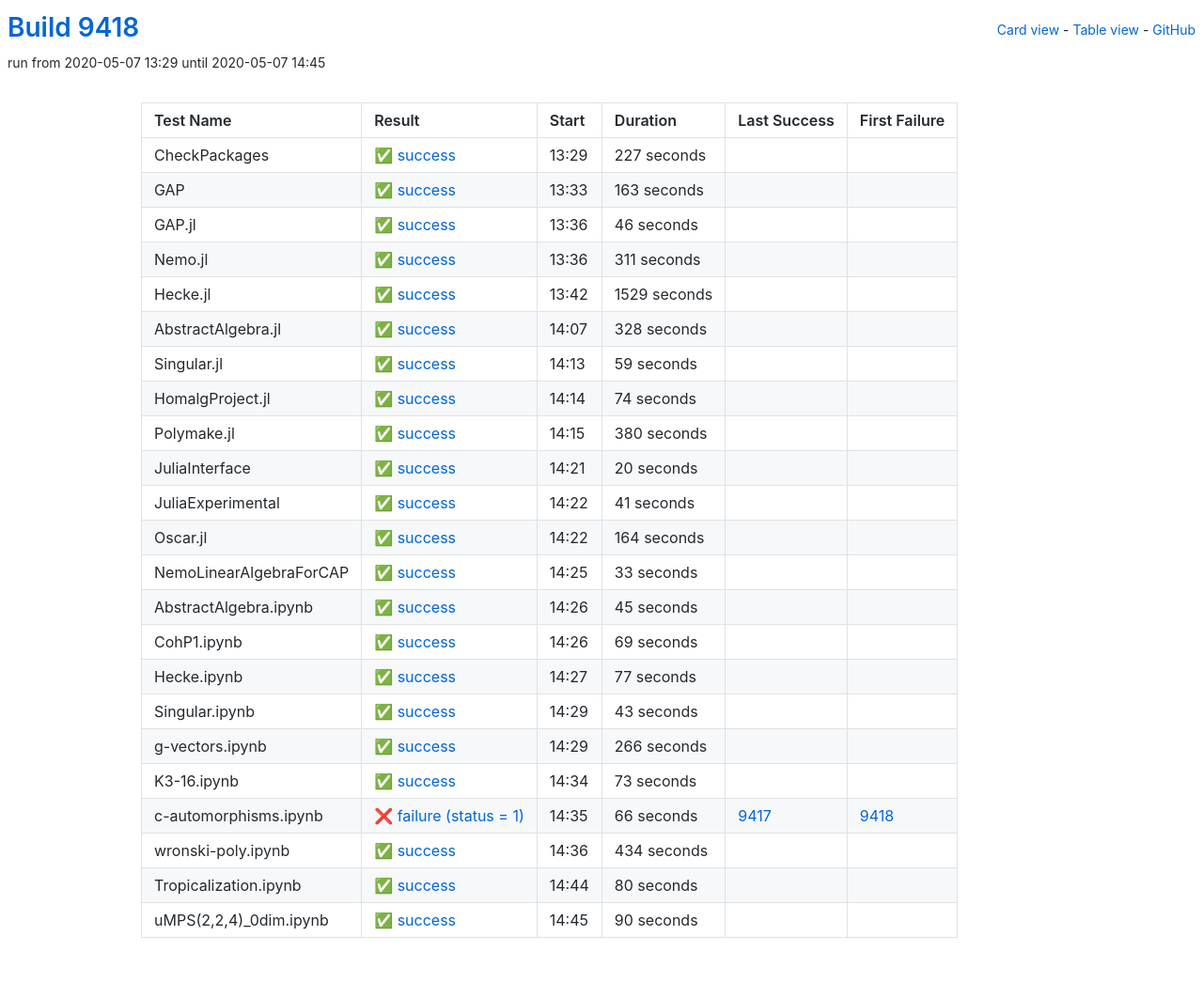
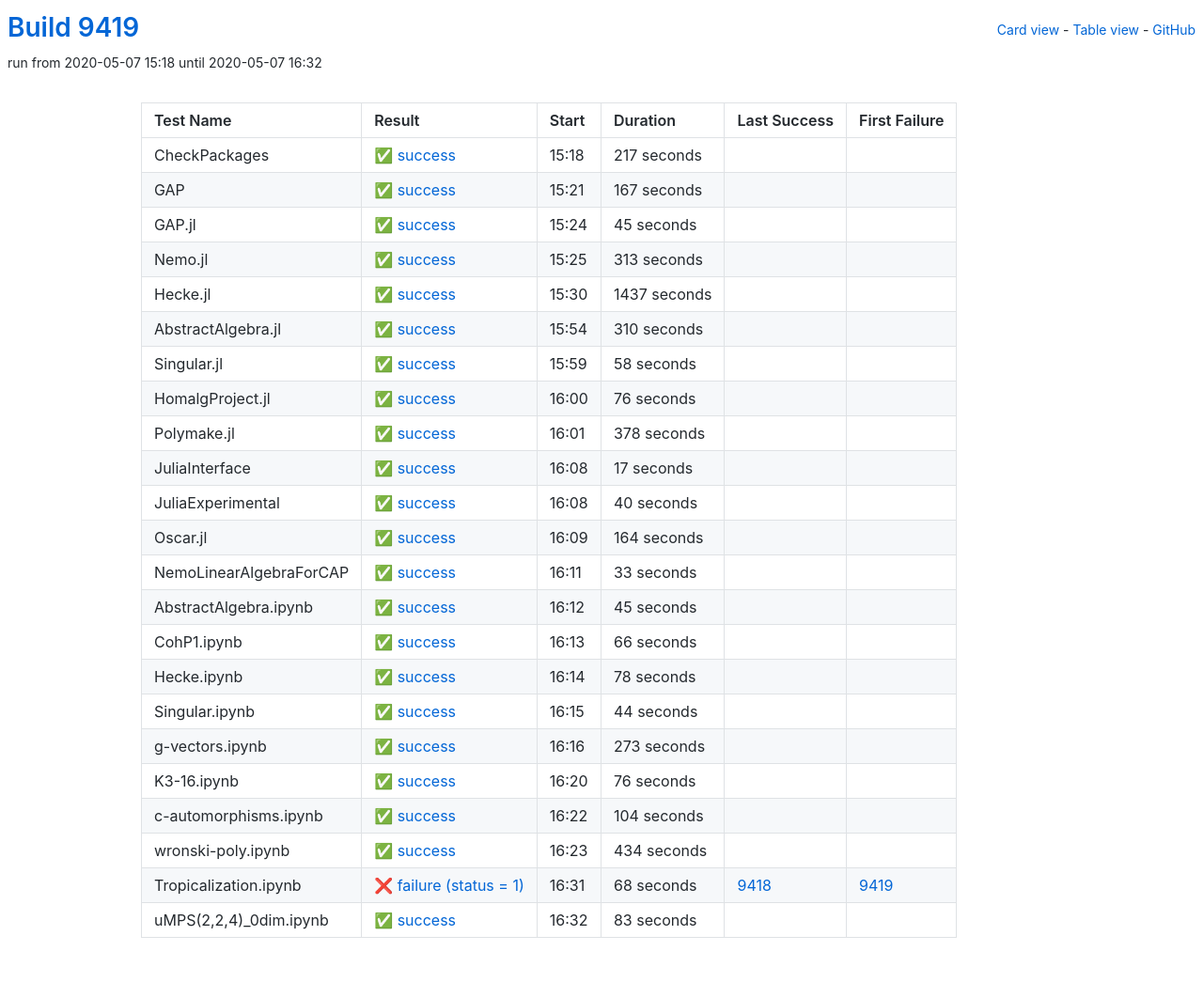
Before and after one commit to oscar-system/oscar-ci-status, a Jekyll site: the page built from table.html, in a window 1280 px wide. Shown: the whole page at 94% size. Built offline with Jekyll 4.4.1, drawn with Linux system fonts in a browser that asks for light colours.

Commit message:
Build 9419

```diff
--- a/_data/ci.yml
+++ b/_data/ci.yml
@@ -1,137 +1,137 @@
-build: 9418
-build_url: https://oscarci.mathematik.uni-kl.de/job/oscar/9418/
+build: 9419
+build_url: https://oscarci.mathematik.uni-kl.de/job/oscar/9419/
 job: oscar
 tests:
-- duration: 227
+- duration: 217
   exitcode: 0
   first_failure: false
   first_failure_url: null
   id: checkpackages
   last_success: false
   last_success_url: null
-  log: https://oscarci.mathematik.uni-kl.de/job/oscar/9418/artifact/logs/build-9418/CheckPackages.log
+  log: https://oscarci.mathematik.uni-kl.de/job/oscar/9419/artifact/logs/build-9419/CheckPackages.log
   name: CheckPackages
-  start: 2020-05-07 13:29
+  start: 2020-05-07 15:18
   status: success
   success: true
-- duration: 163
+- duration: 167
   exitcode: 0
   first_failure: false
   first_failure_url: null
   id: gap
   last_success: false
   last_success_url: null
-  log: https://oscarci.mathematik.uni-kl.de/job/oscar/9418/artifact/logs/build-9418/GAP.log
+  log: https://oscarci.mathematik.uni-kl.de/job/oscar/9419/artifact/logs/build-9419/GAP.log
   name: GAP
-  start: 2020-05-07 13:33
+  start: 2020-05-07 15:21
   status: success
   success: true
-- duration: 46
+- duration: 45
   exitcode: 0
   first_failure: false
   first_failure_url: null
   id: gap-jl
   last_success: false
   last_success_url: null
-  log: https://oscarci.mathematik.uni-kl.de/job/oscar/9418/artifact/logs/build-9418/GAP.jl.log
+  log: https://oscarci.mathematik.uni-kl.de/job/oscar/9419/artifact/logs/build-9419/GAP.jl.log
   name: GAP.jl
-  start: 2020-05-07 13:36
+  start: 2020-05-07 15:24
   status: success
   success: true
-- duration: 311
+- duration: 313
   exitcode: 0
   first_failure: false
   first_failure_url: null
   id: nemo-jl
   last_success: false
   last_success_url: null
-  log: https://oscarci.mathematik.uni-kl.de/job/oscar/9418/artifact/logs/build-9418/Nemo.jl.log
+  log: https://oscarci.mathematik.uni-kl.de/job/oscar/9419/artifact/logs/build-9419/Nemo.jl.log
   name: Nemo.jl
-  start: 2020-05-07 13:36
+  start: 2020-05-07 15:25
   status: success
   success: true
-- duration: 1529
+- duration: 1437
   exitcode: 0
   first_failure: false
   first_failure_url: null
   id: hecke-jl
   last_success: false
   last_success_url: null
-  log: https://oscarci.mathematik.uni-kl.de/job/oscar/9418/artifact/logs/build-9418/Hecke.jl.log
+  log: https://oscarci.mathematik.uni-kl.de/job/oscar/9419/artifact/logs/build-9419/Hecke.jl.log
   name: Hecke.jl
-  start: 2020-05-07 13:42
+  start: 2020-05-07 15:30
   status: success
   success: true
-- duration: 328
+- duration: 310
   exitcode: 0
   first_failure: false
   first_failure_url: null
   id: abstractalgebra-jl
   last_success: false
   last_success_url: null
-  log: https://oscarci.mathematik.uni-kl.de/job/oscar/9418/artifact/logs/build-9418/AbstractAlgebra.jl.log
+  log: https://oscarci.mathematik.uni-kl.de/job/oscar/9419/artifact/logs/build-9419/AbstractAlgebra.jl.log
   name: AbstractAlgebra.jl
-  start: 2020-05-07 14:07
+  start: 2020-05-07 15:54
   status: success
   success: true
-- duration: 59
+- duration: 58
   exitcode: 0
   first_failure: false
   first_failure_url: null
   id: singular-jl
   last_success: false
   last_success_url: null
-  log: https://oscarci.mathematik.uni-kl.de/job/oscar/9418/artifact/logs/build-9418/Singular.jl.log
+  log: https://oscarci.mathematik.uni-kl.de/job/oscar/9419/artifact/logs/build-9419/Singular.jl.log
   name: Singular.jl
-  start: 2020-05-07 14:13
+  start: 2020-05-07 15:59
   status: success
   success: true
-- duration: 74
+- duration: 76
   exitcode: 0
   first_failure: false
   first_failure_url: null
   id: homalgproject-jl
   last_success: false
   last_success_url: null
-  log: https://oscarci.mathematik.uni-kl.de/job/oscar/9418/artifact/logs/build-9418/HomalgProject.jl.log
+  log: https://oscarci.mathematik.uni-kl.de/job/oscar/9419/artifact/logs/build-9419/HomalgProject.jl.log
   name: HomalgProject.jl
-  start: 2020-05-07 14:14
+  start: 2020-05-07 16:00
   status: success
   success: true
-- duration: 380
+- duration: 378
   exitcode: 0
   first_failure: false
   first_failure_url: null
   id: polymake-jl
   last_success: false
   last_success_url: null
-  log: https://oscarci.mathematik.uni-kl.de/job/oscar/9418/artifact/logs/build-9418/Polymake.jl.log
+  log: https://oscarci.mathematik.uni-kl.de/job/oscar/9419/artifact/logs/build-9419/Polymake.jl.log
   name: Polymake.jl
-  start: 2020-05-07 14:15
+  start: 2020-05-07 16:01
   status: success
   success: true
-- duration: 20
+- duration: 17
   exitcode: 0
   first_failure: false
   first_failure_url: null
   id: juliainterface
   last_success: false
   last_success_url: null
-  log: https://oscarci.mathematik.uni-kl.de/job/oscar/9418/artifact/logs/build-9418/JuliaInterface.log
+  log: https://oscarci.mathematik.uni-kl.de/job/oscar/9419/artifact/logs/build-9419/JuliaInterface.log
   name: JuliaInterface
-  start: 2020-05-07 14:21
+  start: 2020-05-07 16:08
   status: success
   success: true
-- duration: 41
+- duration: 40
   exitcode: 0
   first_failure: false
   first_failure_url: null
   id: juliaexperimental
   last_success: false
   last_success_url: null
-  log: https://oscarci.mathematik.uni-kl.de/job/oscar/9418/artifact/logs/build-9418/JuliaExperimental.log
+  log: https://oscarci.mathematik.uni-kl.de/job/oscar/9419/artifact/logs/build-9419/JuliaExperimental.log
   name: JuliaExperimental
-  start: 2020-05-07 14:22
+  start: 2020-05-07 16:08
   status: success
   success: true
 - duration: 164
@@ -141,9 +141,9 @@
   id: oscar-jl
   last_success: false
   last_success_url: null
-  log: https://oscarci.mathematik.uni-kl.de/job/oscar/9418/artifact/logs/build-9418/Oscar.jl.log
+  log: https://oscarci.mathematik.uni-kl.de/job/oscar/9419/artifact/logs/build-9419/Oscar.jl.log
   name: Oscar.jl
-  start: 2020-05-07 14:22
+  start: 2020-05-07 16:09
   status: success
   success: true
 - duration: 33
@@ -153,9 +153,9 @@
   id: nemolinearalgebraforcap
   last_success: false
   last_success_url: null
-  log: https://oscarci.mathematik.uni-kl.de/job/oscar/9418/artifact/logs/build-9418/NemoLinearAlgebraForCAP.log
+  log: https://oscarci.mathematik.uni-kl.de/job/oscar/9419/artifact/logs/build-9419/NemoLinearAlgebraForCAP.log
   name: NemoLinearAlgebraForCAP
-  start: 2020-05-07 14:25
+  start: 2020-05-07 16:11
   status: success
   success: true
 - duration: 45
@@ -165,83 +165,83 @@
   id: abstractalgebra-ipynb
   last_success: false
   last_success_url: null
-  log: https://oscarci.mathematik.uni-kl.de/job/oscar/9418/artifact/logs/build-9418/AbstractAlgebra.ipynb.log
+  log: https://oscarci.mathematik.uni-kl.de/job/oscar/9419/artifact/logs/build-9419/AbstractAlgebra.ipynb.log
   name: AbstractAlgebra.ipynb
-  start: 2020-05-07 14:26
+  start: 2020-05-07 16:12
   status: success
   success: true
-- duration: 69
+- duration: 66
   exitcode: 0
   first_failure: false
   first_failure_url: null
   id: cohp1-ipynb
   last_success: false
   last_success_url: null
-  log: https://oscarci.mathematik.uni-kl.de/job/oscar/9418/artifact/logs/build-9418/CohP1.ipynb.log
+  log: https://oscarci.mathematik.uni-kl.de/job/oscar/9419/artifact/logs/build-9419/CohP1.ipynb.log
   name: CohP1.ipynb
-  start: 2020-05-07 14:26
+  start: 2020-05-07 16:13
   status: success
   success: true
-- duration: 77
+- duration: 78
   exitcode: 0
   first_failure: false
   first_failure_url: null
   id: hecke-ipynb
   last_success: false
   last_success_url: null
-  log: https://oscarci.mathematik.uni-kl.de/job/oscar/9418/artifact/logs/build-9418/Hecke.ipynb.log
+  log: https://oscarci.mathematik.uni-kl.de/job/oscar/9419/artifact/logs/build-9419/Hecke.ipynb.log
   name: Hecke.ipynb
-  start: 2020-05-07 14:27
+  start: 2020-05-07 16:14
   status: success
   success: true
-- duration: 43
+- duration: 44
   exitcode: 0
   first_failure: false
   first_failure_url: null
   id: singular-ipynb
   last_success: false
   last_success_url: null
-  log: https://oscarci.mathematik.uni-kl.de/job/oscar/9418/artifact/logs/build-9418/Singular.ipynb.log
+  log: https://oscarci.mathematik.uni-kl.de/job/oscar/9419/artifact/logs/build-9419/Singular.ipynb.log
   name: Singular.ipynb
-  start: 2020-05-07 14:29
+  start: 2020-05-07 16:15
   status: success
   success: true
-- duration: 266
+- duration: 273
   exitcode: 0
   first_failure: false
   first_failure_url: null
   id: g-vectors-ipynb
   last_success: false
   last_success_url: null
-  log: https://oscarci.mathematik.uni-kl.de/job/oscar/9418/artifact/logs/build-9418/g-vectors.ipynb.log
+  log: https://oscarci.mathematik.uni-kl.de/job/oscar/9419/artifact/logs/build-9419/g-vectors.ipynb.log
   name: g-vectors.ipynb
-  start: 2020-05-07 14:29
+  start: 2020-05-07 16:16
   status: success
   success: true
-- duration: 73
+- duration: 76
   exitcode: 0
   first_failure: false
   first_failure_url: null
   id: k3-16-ipynb
   last_success: false
   last_success_url: null
-  log: https://oscarci.mathematik.uni-kl.de/job/oscar/9418/artifact/logs/build-9418/K3-16.ipynb.log
+  log: https://oscarci.mathematik.uni-kl.de/job/oscar/9419/artifact/logs/build-9419/K3-16.ipynb.log
   name: K3-16.ipynb
-  start: 2020-05-07 14:34
+  start: 2020-05-07 16:20
   status: success
   success: true
-- duration: 66
-  exitcode: 1
-  first_failure: 9418
-  first_failure_url: https://oscarci.mathematik.uni-kl.de/job/oscar/9418/
+- duration: 104
+  exitcode: 0
+  first_failure: false
+  first_failure_url: null
   id: c-automorphisms-ipynb
-  last_success: 9417
-  last_success_url: https://oscarci.mathematik.uni-kl.de/job/oscar/9417/
-  log: https://oscarci.mathematik.uni-kl.de/job/oscar/9418/artifact/logs/build-9418/c-automorphisms.ipynb.log
+  last_success: false
+  last_success_url: null
+  log: https://oscarci.mathematik.uni-kl.de/job/oscar/9419/artifact/logs/build-9419/c-automorphisms.ipynb.log
   name: c-automorphisms.ipynb
-  start: 2020-05-07 14:35
-  status: failure
-  success: false
+  start: 2020-05-07 16:22
+  status: success
+  success: true
 - duration: 434
   exitcode: 0
   first_failure: false
@@ -249,32 +249,32 @@
   id: wronski-poly-ipynb
   last_success: false
   last_success_url: null
-  log: https://oscarci.mathematik.uni-kl.de/job/oscar/9418/artifact/logs/build-9418/wronski-poly.ipynb.log
+  log: https://oscarci.mathematik.uni-kl.de/job/oscar/9419/artifact/logs/build-9419/wronski-poly.ipynb.log
   name: wronski-poly.ipynb
-  start: 2020-05-07 14:36
+  start: 2020-05-07 16:23
   status: success
   success: true
-- duration: 80
-  exitcode: 0
-  first_failure: false
-  first_failure_url: null
+- duration: 68
+  exitcode: 1
+  first_failure: 9419
+  first_failure_url: https://oscarci.mathematik.uni-kl.de/job/oscar/9419/
   id: tropicalization-ipynb
-  last_success: false
-  last_success_url: null
-  log: https://oscarci.mathematik.uni-kl.de/job/oscar/9418/artifact/logs/build-9418/Tropicalization.ipynb.log
+  last_success: 9418
+  last_success_url: https://oscarci.mathematik.uni-kl.de/job/oscar/9418/
+  log: https://oscarci.mathematik.uni-kl.de/job/oscar/9419/artifact/logs/build-9419/Tropicalization.ipynb.log
   name: Tropicalization.ipynb
-  start: 2020-05-07 14:44
-  status: success
-  success: true
-- duration: 90
+  start: 2020-05-07 16:31
+  status: failure
+  success: false
+- duration: 83
   exitcode: 0
   first_failure: false
   first_failure_url: null
   id: umps-2-2-4-0dim-ipynb
   last_success: false
   last_success_url: null
-  log: https://oscarci.mathematik.uni-kl.de/job/oscar/9418/artifact/logs/build-9418/uMPS-2-2-4-_0dim.ipynb.log
+  log: https://oscarci.mathematik.uni-kl.de/job/oscar/9419/artifact/logs/build-9419/uMPS-2-2-4-_0dim.ipynb.log
   name: uMPS(2,2,4)_0dim.ipynb
-  start: 2020-05-07 14:45
+  start: 2020-05-07 16:32
   status: success
   success: true
```
Also changed, not shown: README.md.
